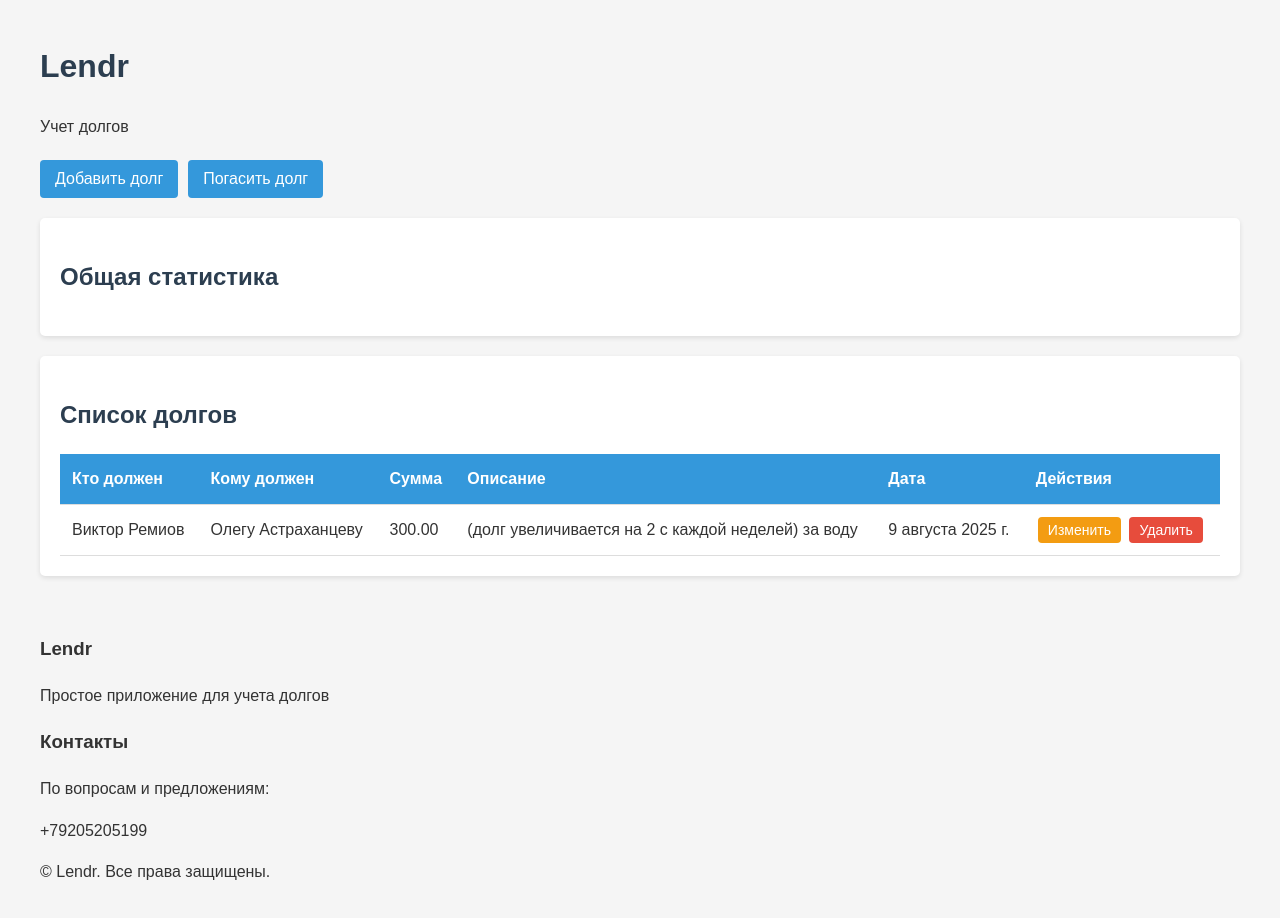
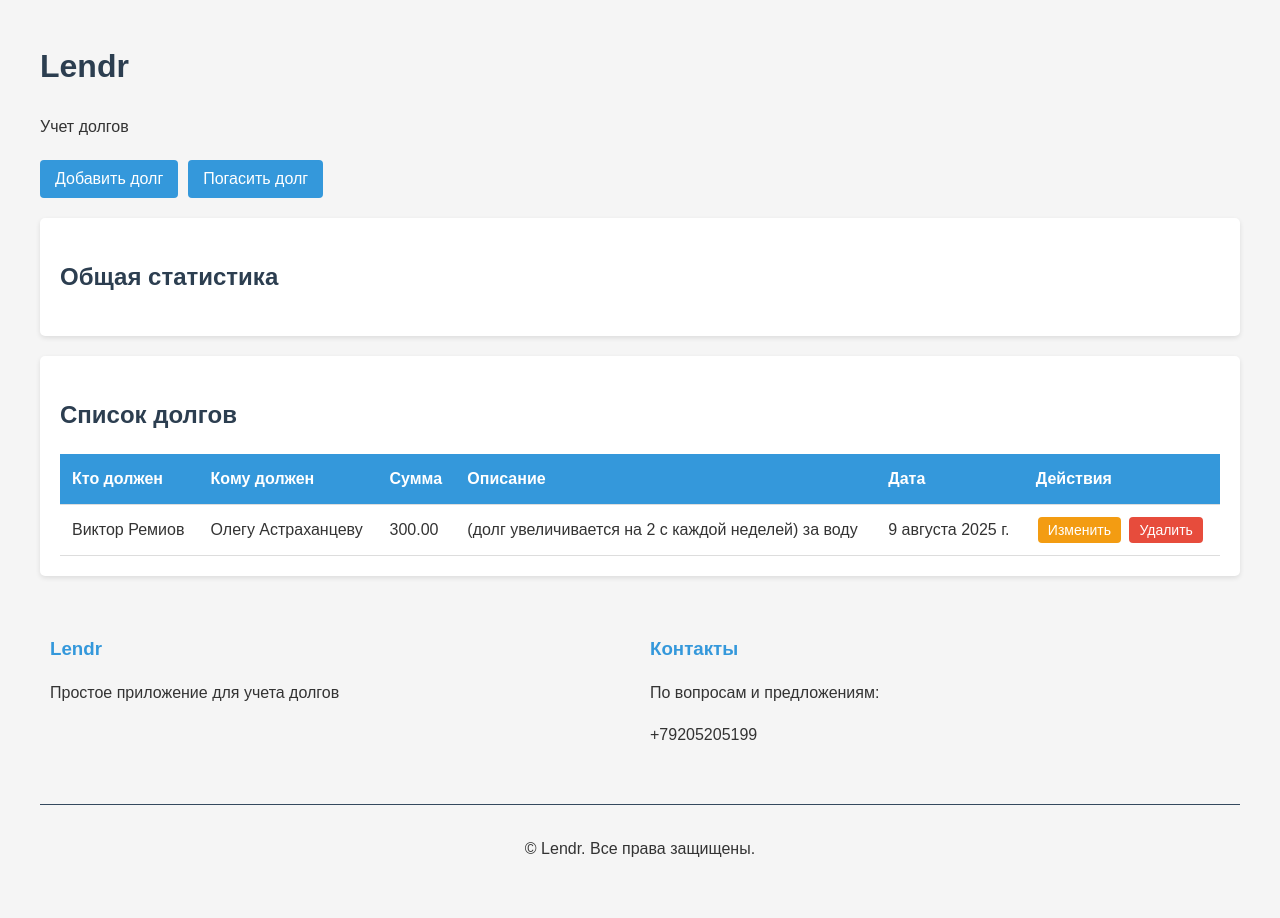
Before and after one commit to VmVnYXMyMDEx/Lendr, a plain HTML site: page index.html in a window 1280 px wide. After the commit the page ends 897 px from the top, so only its background shows below. Drawn offline with Linux system fonts and the light colour scheme.

Commit message:
Update style.css

```diff
--- a/style.css
+++ b/style.css
@@ -146,3 +146,27 @@ tr:hover {
 .edit-btn:hover {
     background-color: #d35400;
 }
+
+.footer-content {
+    display: flex;
+    flex-wrap: wrap;
+    justify-content: space-between;
+    margin-bottom: 20px;
+}
+
+.footer-section {
+    flex: 1;
+    min-width: 200px;
+    margin: 0 10px 20px;
+}
+
+.footer-section h3 {
+    color: #3498db;
+    margin-bottom: 15px;
+}
+
+.footer-bottom {
+    border-top: 1px solid #34495e;
+    padding-top: 15px;
+    text-align: center;
+}
```
